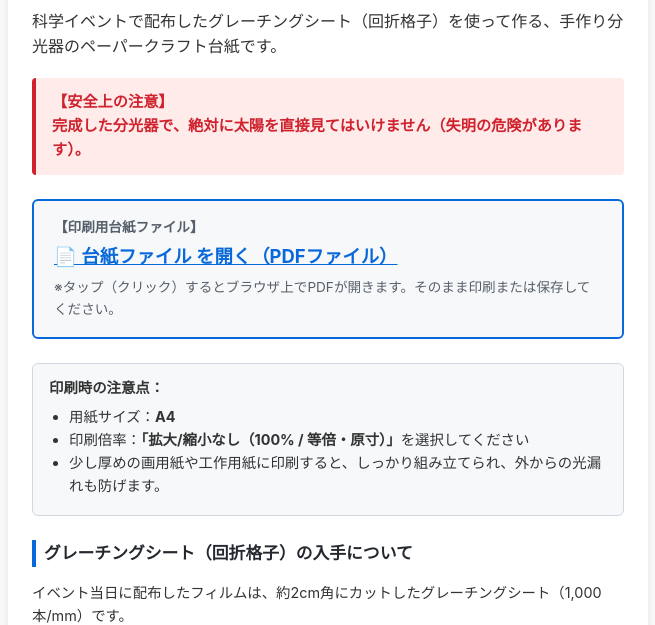
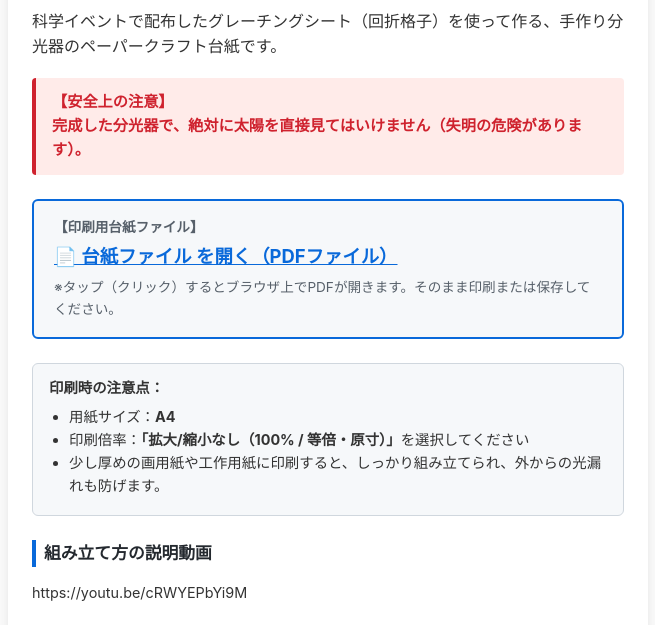
Before and after one commit to aitcmdt/diy-spectro-sheet2026, a plain HTML site: page index.html in a window 1280 px wide. Shown: the part 100-725 px from the top of the page, without its empty margins (312-967 px from the left). Drawn offline with Linux system fonts and the light colour scheme.

Commit message:
Add assembly instructions video link to index.html
Added a video link for assembly instructions.

```diff
--- a/index.html
+++ b/index.html
@@ -124,6 +124,11 @@
       </ul>
     </div>
 
+    <h2>組み立て方の説明動画</h2>
+    <p style="font-size: 0.9rem;">
+    https://youtu.be/cRWYEPbYi9M
+    </p>
+
     <h2>グレーチングシート（回折格子）の入手について</h2>
     <p style="font-size: 0.9rem;">
       イベント当日に配布したフィルムは、約2cm角にカットしたグレーチングシート（1,000本/mm）です。<br>
```
